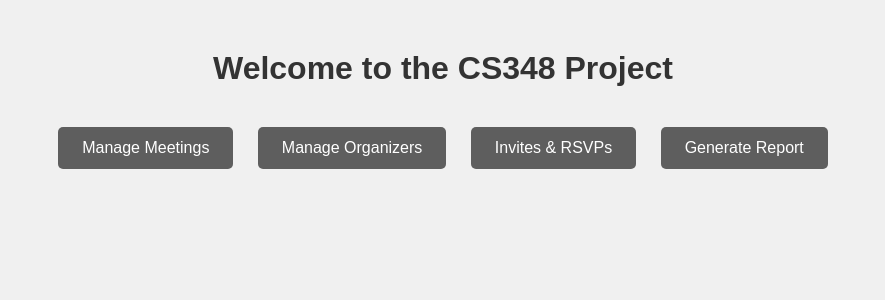
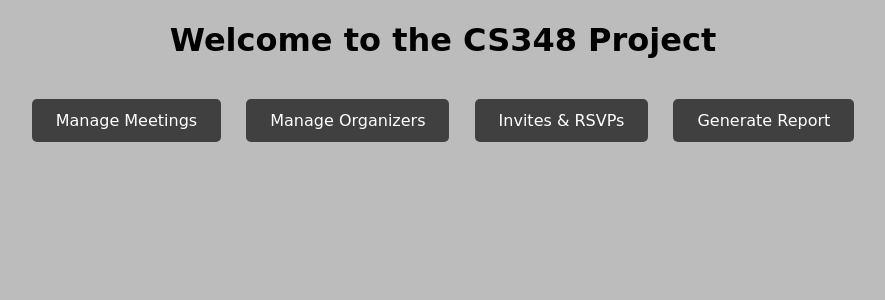
Before and after one commit to cadeneck/CS348-ClubHub, a Flask app: page / in a window 1280 px wide. Shown: the top 300 px of the page, without its empty margins (197-1082 px from the left). Run offline with Flask 3, Linux system fonts and the light colour scheme.

Commit message:
intigrated the button format into the main.css style

```diff
--- a/static/css/main.css
+++ b/static/css/main.css
@@ -4,3 +4,36 @@ body {
     color: #000000;
     background-color: #bcbcbc;
 }
+
+.button-container {
+    margin-top: 30px;
+}
+
+.button-container a {
+    display: inline-block;
+    margin: 10px;
+    padding: 12px 24px;
+    background-color: #404040;
+    color: #fff;
+    text-decoration: none;
+    border-radius: 5px;
+    transition: background-color 0.3s ease;
+}
+
+.button-container a:hover {
+    background-color: #757575;
+}
+
+/* Button styles */
+.custom-button {
+    background-color: #404040;
+    color: #fff;
+    text-decoration: none;
+    padding: 12px 24px;
+    border-radius: 5px;
+    transition: background-color 0.3s ease;
+}
+
+.custom-button:hover {
+    background-color: #757575;
+}
--- a/templates/home.html
+++ b/templates/home.html
@@ -6,38 +6,14 @@
     <link rel="stylesheet" href="{{ url_for('static', filename='css/main.css') }}">
     <title>CS348 Project Home</title>
     <style>
-        /* Additional inline styles for demonstration purposes */
         body {
-            font-family: Arial, sans-serif;
-            background-color: #f0f0f0;
-            margin: 0;
-            padding: 0;
+            margin: 5px;
+            font-family: "Comic Sans MS", cursive, sans-serif;
+            color: #000000;
+            background-color: #bcbcbc;
             text-align: center;
         }
 
-        h1 {
-            color: #333;
-            margin-top: 50px;
-        }
-
-        .button-container {
-            margin-top: 30px;
-        }
-
-        .button-container a {
-            display: inline-block;
-            margin: 10px;
-            padding: 12px 24px;
-            background-color: #5e5e5e;
-            color: #fff;
-            text-decoration: none;
-            border-radius: 5px;
-            transition: background-color 0.3s ease;
-        }
-
-        .button-container a:hover {
-            background-color: #676767;
-        }
     </style>
 </head>
 <body>
```
